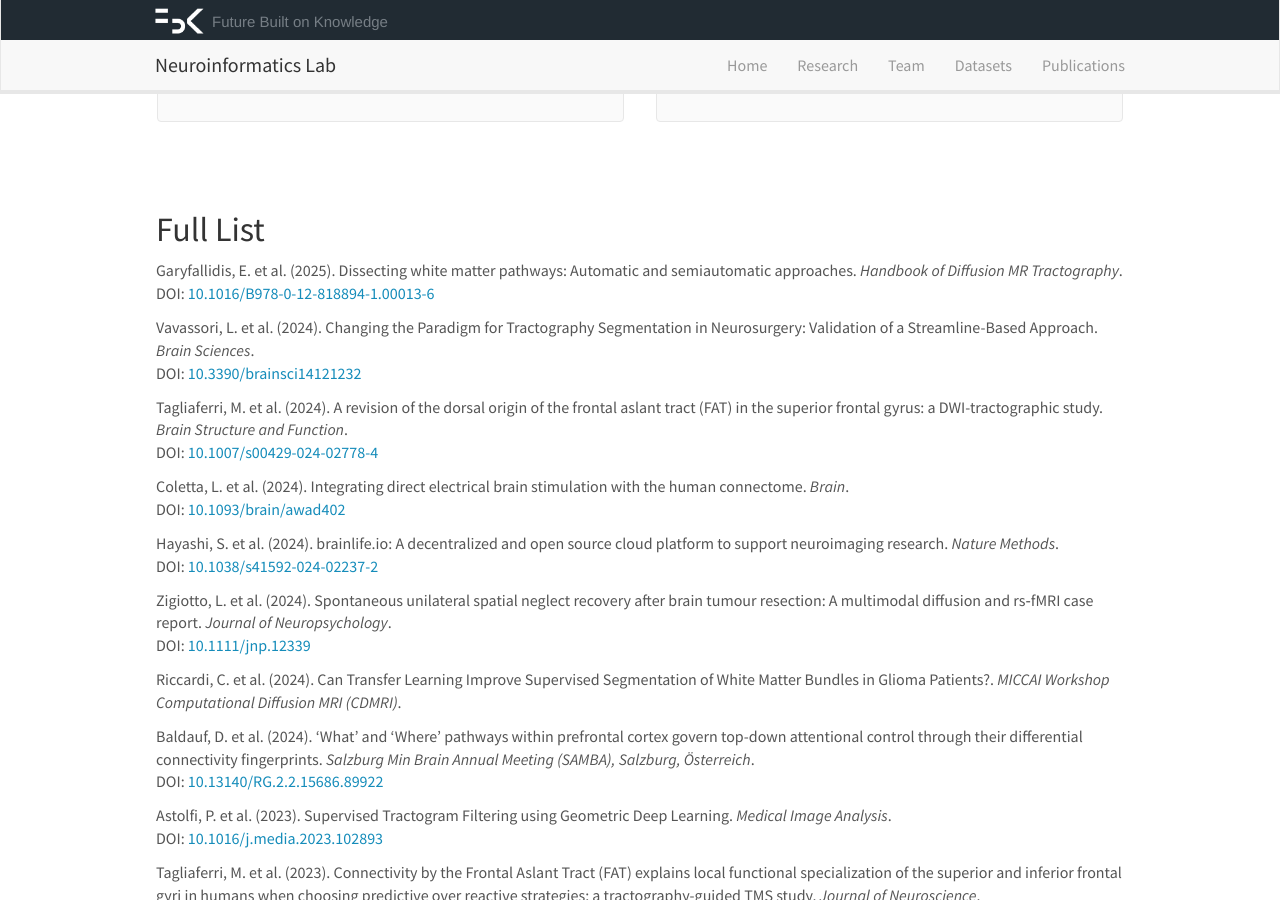
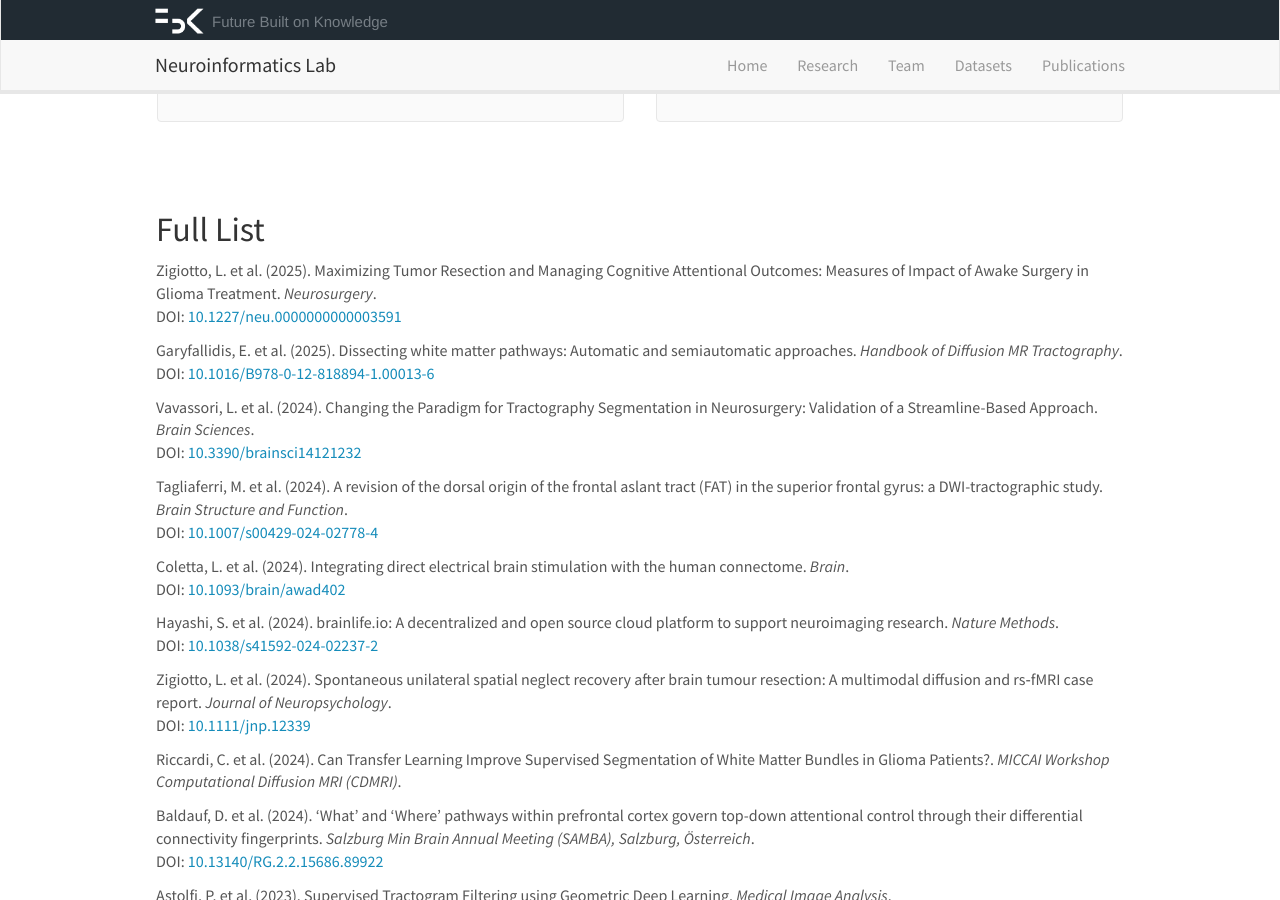
Before and after one commit to FBK-NILab/FBK-NILab.github.io, a Jekyll site: the page built from _pages/publications.md, in a window 1280 px wide and 900 px high, scrolled down 1130 px. Built offline with Jekyll 4.4.1, drawn with Linux system fonts in a browser that asks for light colours; nearby versions of some CDN libraries.

Commit message:
Added pub zigiotto

```diff
--- a/_data/publist.yml
+++ b/_data/publist.yml
@@ -1,3 +1,15 @@
+- title: "Maximizing Tumor Resection and Managing Cognitive Attentional Outcomes: Measures of Impact of Awake Surgery in Glioma Treatment"
+  image:
+  description:
+  authors: Zigiotto, L. et al.
+  journal: Neurosurgery
+  year: 2025
+  doi: 1
+  link:
+    url: https://doi.org/10.1227/neu.0000000000003591
+    display: 10.1227/neu.0000000000003591
+  highlight: 0
+
 - title: "Dissecting white matter pathways: Automatic and semiautomatic approaches"
   image:
   description:
```
